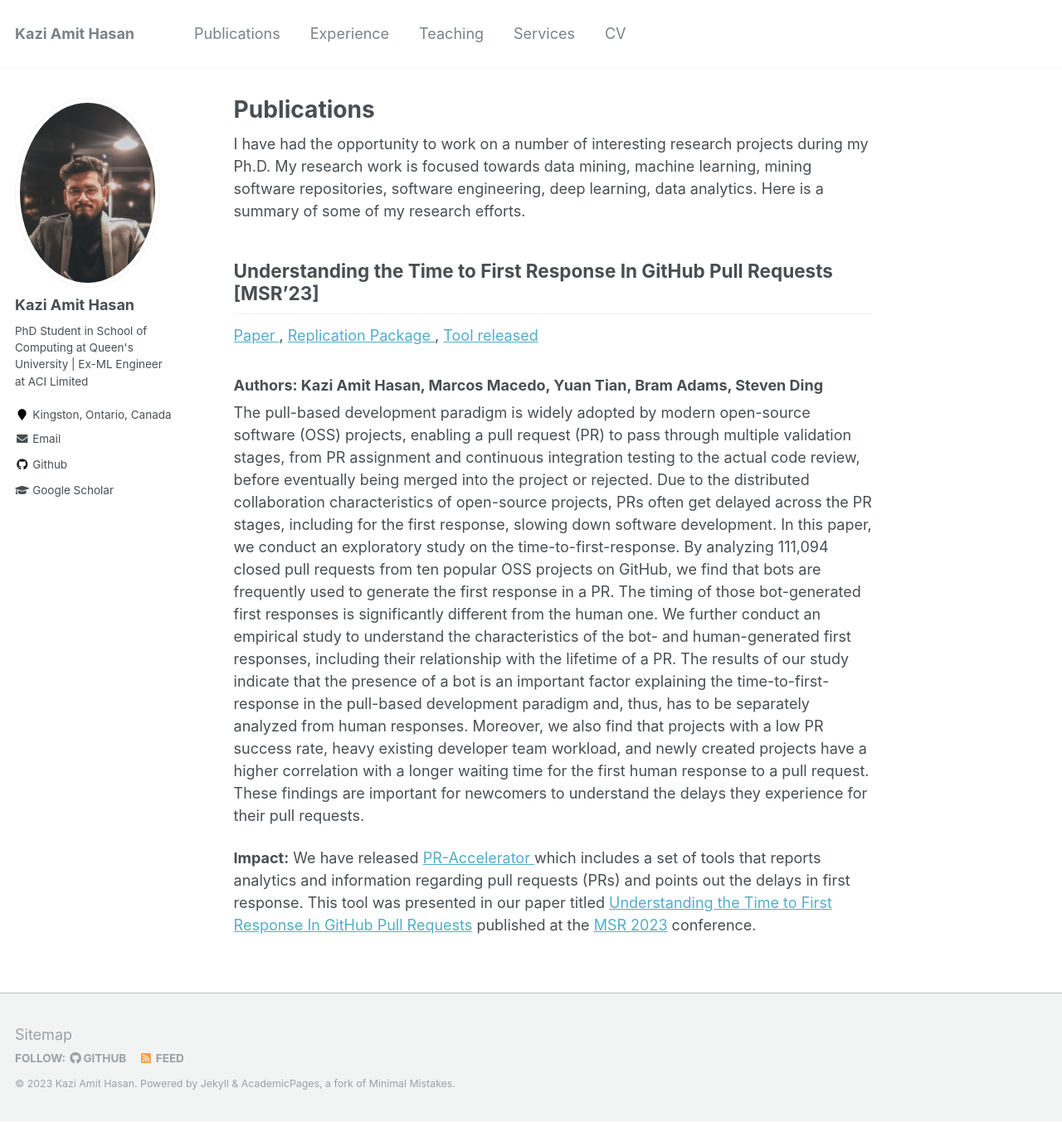
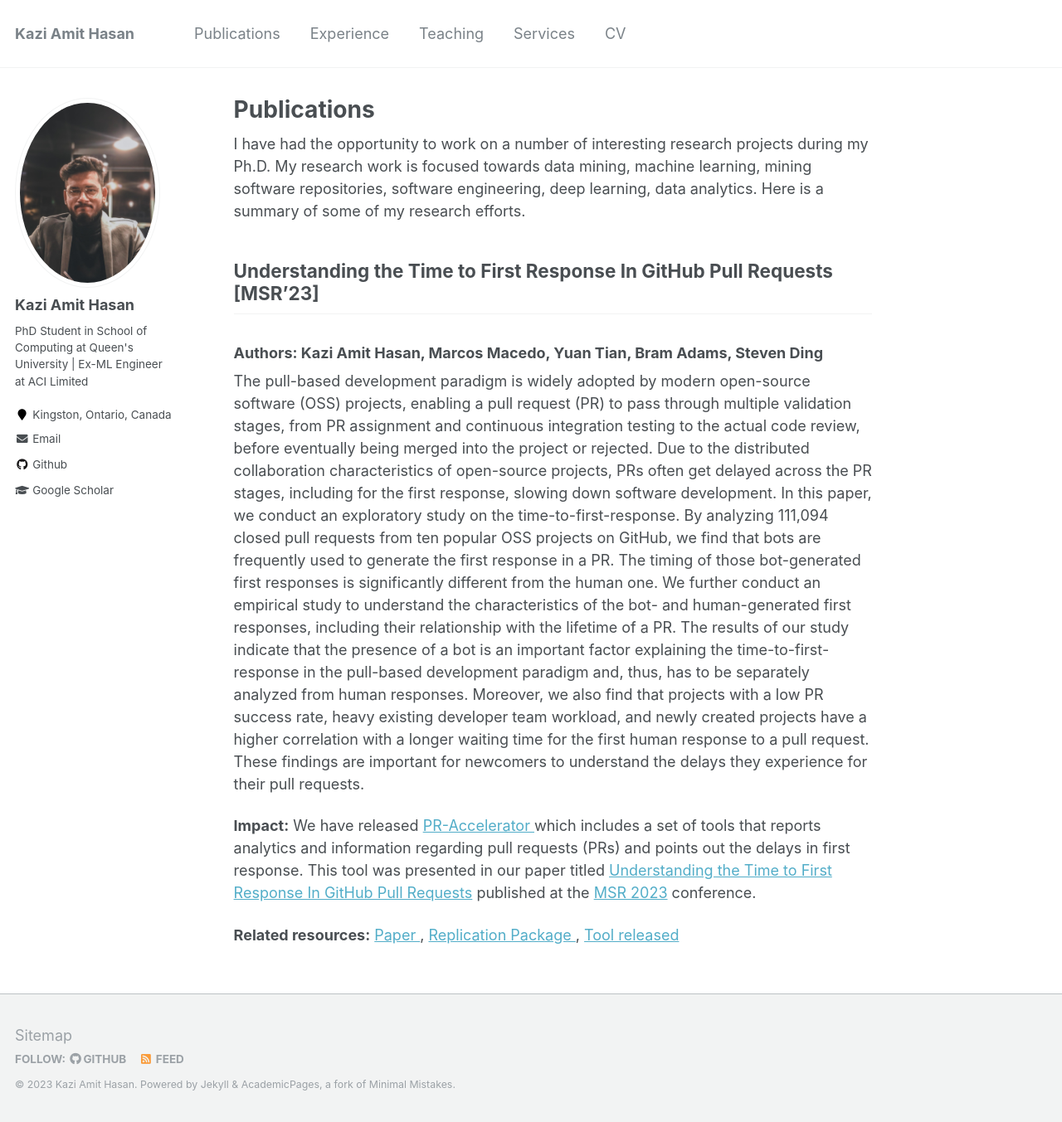
Before and after one commit to KaziAmitHasan/kaziamithasan.github.io, a Jekyll site: the page built from _pages/publications.md, in a window 1280 px wide and 1353 px high. Shown: the whole window at 83% size. Built offline with Jekyll 4.4.1, drawn with Linux system fonts in a browser that asks for light colours; some of the changed lines change nothing that is shown.

Commit message:
info updated

```diff
--- a/_pages/publications.md
+++ b/_pages/publications.md
@@ -7,9 +7,6 @@
 
 
 ## Understanding the Time to First Response In GitHub Pull Requests [MSR'23]
-
-<a href = 'https://arxiv.org/abs/2304.08426'> Paper </a>, <a href = '#'> Replication Package </a>, <a href = 'https://github.com/RISElabQueens/PR-Accelerator'> Tool released </a>
-
 ### Authors: Kazi Amit Hasan, Marcos Macedo, Yuan Tian, Bram Adams, Steven Ding
 
 The pull-based development paradigm is widely adopted by modern open-source software
@@ -30,3 +27,5 @@
 the delays they experience for their pull requests.
 
 **Impact:** We have released <a href = 'https://github.com/RISElabQueens/PR-Accelerator'> PR-Accelerator </a> which includes a set of tools that reports analytics and information regarding pull requests (PRs) and points out the delays in first response. This tool was presented in our paper titled [Understanding the Time to First Response In GitHub Pull Requests](https://arxiv.org/abs/2304.08426) published at the [MSR 2023](https://conf.researchr.org/home/msr-2023) conference.
+
+**Related resources:** <a href = 'https://arxiv.org/abs/2304.08426'> Paper </a>, <a href = '#'> Replication Package </a>, <a href = 'https://github.com/RISElabQueens/PR-Accelerator'> Tool released </a>
```
